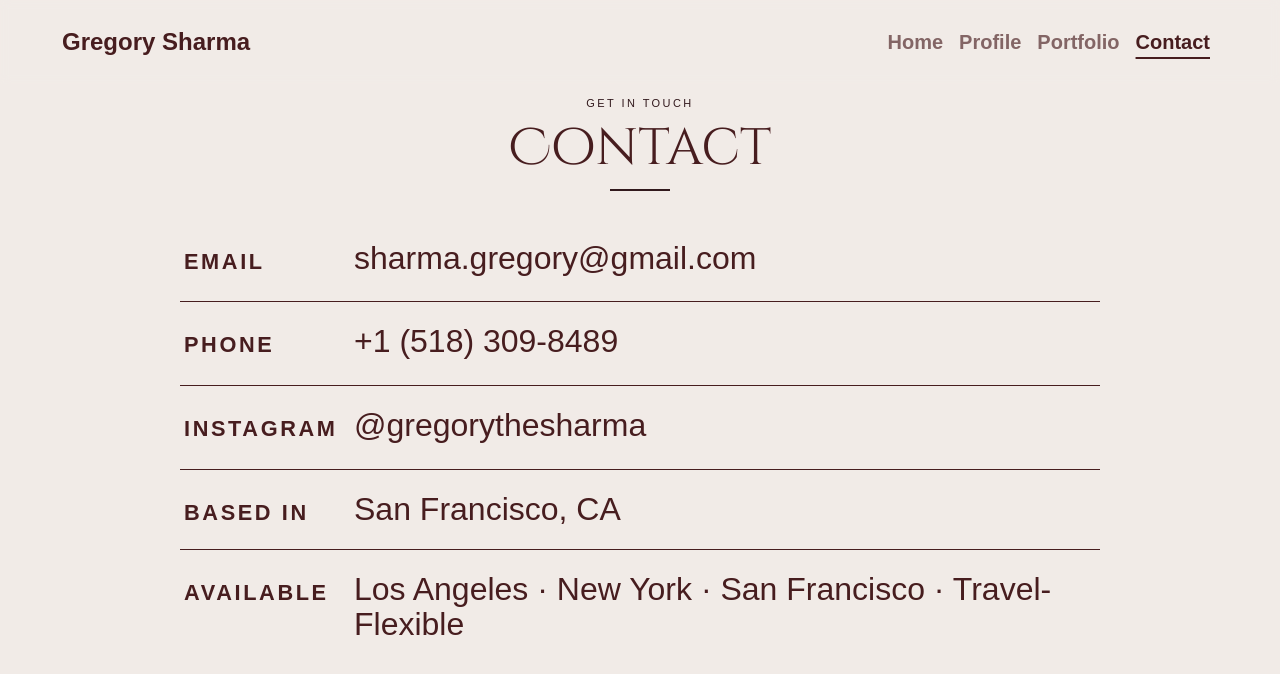
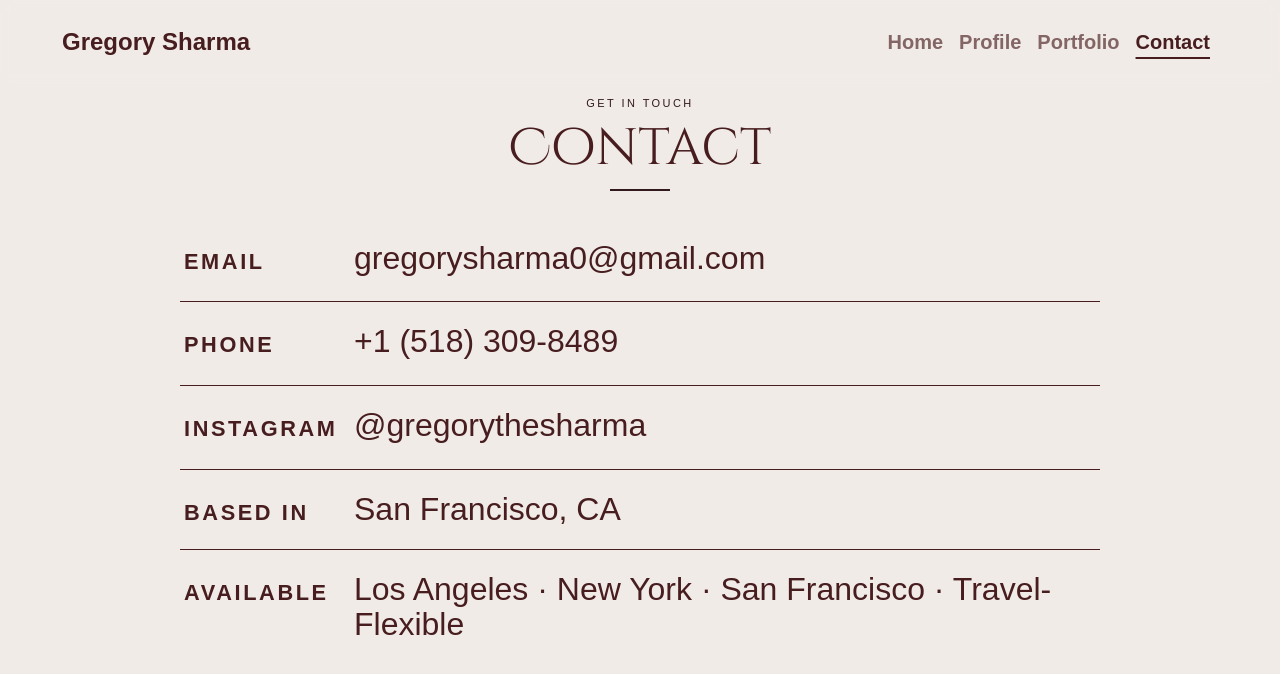
Before and after one commit to gregory-Om/gregory-sharma-modeling-portfolio, a Jekyll site: the page built from _pages/contact.md, in a window 1280 px wide and 900 px high. Shown: the top 674 px of the window. Built offline with Jekyll 4.4.1, drawn with Linux system fonts in a browser that asks for light colours; some web fonts are replaced; some of the changed text lies outside the part shown.

Commit message:
new email

```diff
--- a/_layouts/gallery.html
+++ b/_layouts/gallery.html
@@ -51,7 +51,7 @@
     <span class="footer-copyright">&copy; 2026 {{ site.name }}</span>
     <div class="footer-contact">
 <span class="footer-contact-arrow">➤ </span>
-      <a href="mailto:sharma.gregory@gmail.com">sharma.gregory@gmail.com</a>
+      <a href="mailto:gregorysharma0@gmail.com">gregorysharma0@gmail.com</a>
       <span>+1 (518) 309-8489</span>
     </div>
   </div>
--- a/_layouts/home.html
+++ b/_layouts/home.html
@@ -144,7 +144,7 @@ document.addEventListener("DOMContentLoaded", function () {
     <span class="footer-copyright">&copy; 2026 {{ site.name }}</span>
     <div class="footer-contact">
 <span class="footer-contact-arrow">➤ </span>
-      <a href="mailto:sharma.gregory@gmail.com">sharma.gregory@gmail.com</a>
+      <a href="mailto:gregorysharma0@gmail.com">gregorysharma0@gmail.com</a>
       <span>+1 (518) 309-8489</span>
     </div>
   </div>
--- a/_layouts/profile.html
+++ b/_layouts/profile.html
@@ -50,7 +50,7 @@
     <span class="footer-copyright">&copy; 2026 {{ site.name }}</span>
     <div class="footer-contact">
 <span class="footer-contact-arrow">➤ </span>
-      <a href="mailto:sharma.gregory@gmail.com">sharma.gregory@gmail.com</a>
+      <a href="mailto:gregorysharma0@gmail.com">gregorysharma0@gmail.com</a>
       <span>+1 (518) 309-8489</span>
     </div>
   </div>
--- a/_pages/contact.md
+++ b/_pages/contact.md
@@ -35,9 +35,9 @@ a.contact-card::after { display: none; }
 
 <div class="contact-grid">
 
-<a href="mailto:sharma.gregory@gmail.com" class="contact-card">
+<a href="mailto:gregorysharma0@gmail.com" class="contact-card">
 <span class="contact-card-label">Email</span>
-<span class="contact-card-value">sharma.gregory@gmail.com</span>
+<span class="contact-card-value">gregorysharma0@gmail.com</span>
 </a>
 
 <a href="tel:+15183098489" class="contact-card">
```
Also changed, not shown: _pages/gallery.md (+0 -1 lines), _pages/profile.md (+2 -2 lines).
